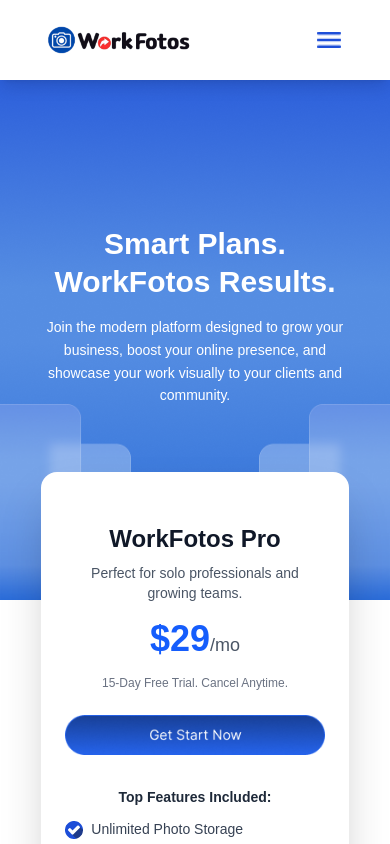
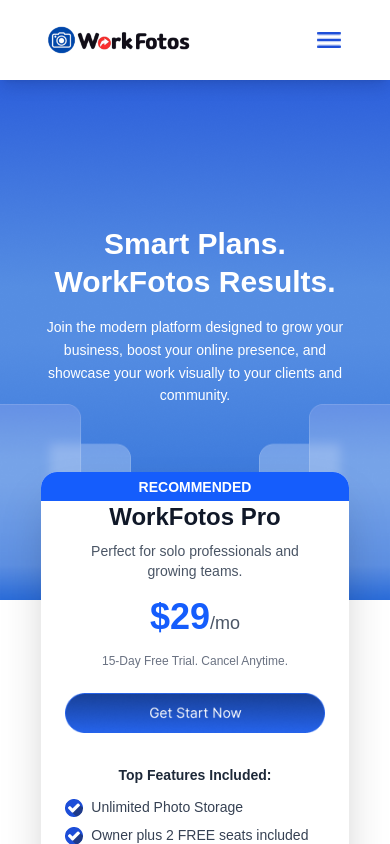
Before and after one commit to shabs-171/WorkFotos, a Next.js app: page /pricing in a window 390 px wide. Shown: the top 844 px of the page. Built offline with nearby package versions, Linux system fonts and the light colour scheme.

Commit message:
updation

```diff
--- a/app/pricing/Pricing.tsx
+++ b/app/pricing/Pricing.tsx
@@ -55,24 +55,19 @@
         </div>
 
         {/* -------------------------------------------------
-            PRICING CARD – Overlaps hero with clamp()
+            PRICING CARD – Overlaps hero
         ------------------------------------------------- */}
-        <div
-          className="relative z-10 -mt-[clamp(8rem,16vw,11rem)] flex justify-center"
-        >
+        <div className="relative z-10 -mt-[clamp(8rem,16vw,11rem)] flex justify-center">
           <div className="container-87">
-            <div className="mx-auto w-full max-w-md rounded-2xl bg-white p-6 shadow-2xl md:p-8">
-              {/* RECOMMENDED badge */}
-              <div className="mb-4 flex justify-center">
-                <Image
-                  src="/recommend.png"
-                  alt="RECOMMENDED"
-                  width={140}
-                  height={32}
-                  className="h-auto w-auto"
-                />
+            <div className="mx-auto w-full max-w-md rounded-2xl bg-white shadow-2xl md:p-8 relative">
+
+              {/* RECOMMENDED top bar */}
+              <div className="absolute top-0 left-0 w-full h-[29px] bg-blue-600 rounded-t-2xl flex items-center justify-center z-10">
+                <span className="text-white text-sm font-bold">RECOMMENDED</span>
               </div>
 
+              {/* Card Content */}
+              <div className="pt-[29px] p-6 md:p-8 rounded-b-2xl">
                 <h3 className="mb-2 text-center text-2xl font-bold text-gray-900">
                   WorkFotos Pro
                 </h3>
@@ -135,6 +130,7 @@
               </div>
             </div>
           </div>
+        </div>
 
         {/* -------------------------------------------------
             SPACER – After card
```
Lines whose indentation alone changed are shown as unchanged.
